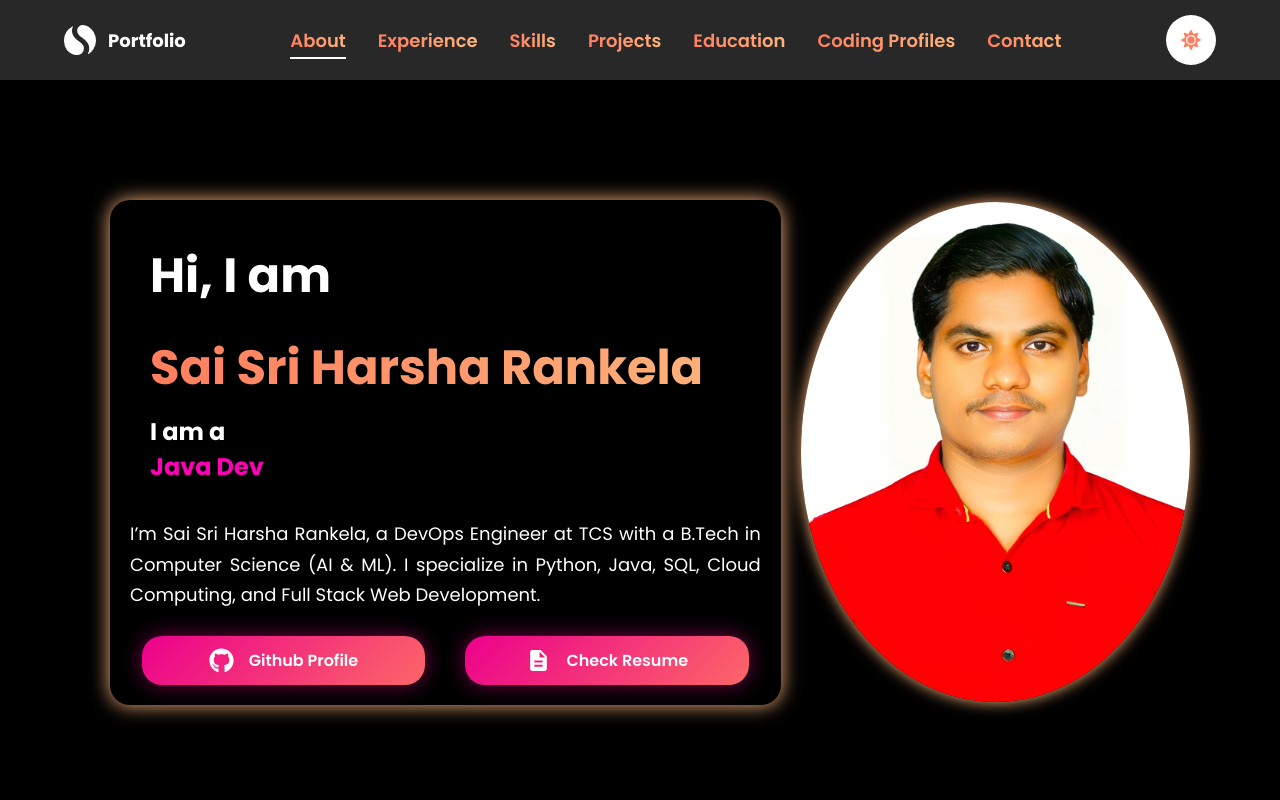
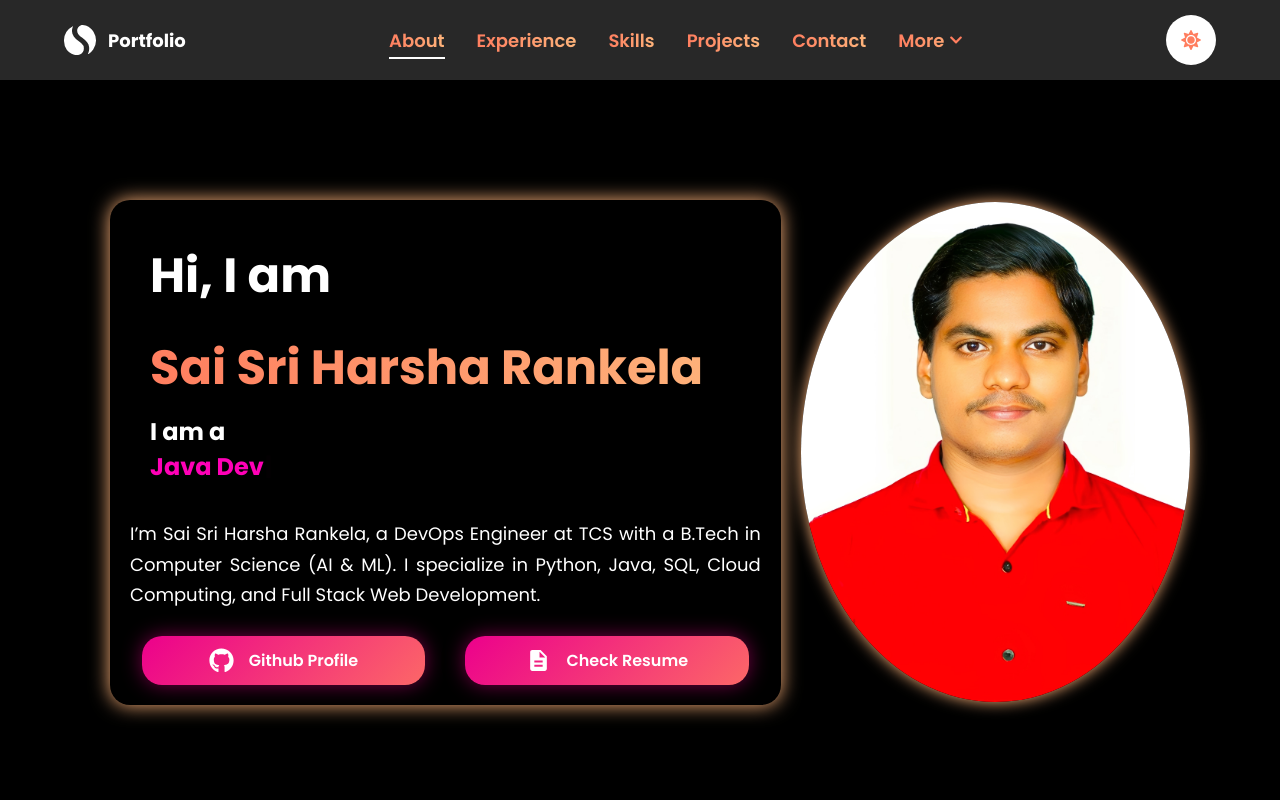
Before and after one commit to saisriharsha2003/Harsha_Portfolio, a React (Vite) app: page / in a window 1280 px wide. Shown: the top 800 px of the page. Built offline with nearby package versions, Linux system fonts and the light colour scheme.

Commit message:
modified navabar styling

```diff
--- a/src/components/Navbar/Navbar.jsx
+++ b/src/components/Navbar/Navbar.jsx
@@ -10,31 +10,31 @@ import {
   NavItems,
   ButtonContainer,
   MobileIcon,
+  DropdownContainer,
+  DropdownMenu,
+  DropdownItem,
+  NavLinkMore,
   MobileMenu,
   MobileLink,
   ThemeToggle,
   Circle,
   SunIcon,
+  DropIcon,
   MoonIcon,
 } from "./NavbarStyle";
 import { SiSimilarweb } from "react-icons/si";
 import { FaBars } from "react-icons/fa";
 import { useTheme } from "styled-components";
 
-const sections = [
-  "about",
-  "experience",
-  "skills",
-  "projects",
-  "education",
-  "coding profiles",
-  "contact",
-];
-
 const Navbar = ({ toggleTheme }) => {
   const [isOpen, setIsOpen] = useState(false);
   const [activeSection, setActiveSection] = useState("about");
+  const [dropdownOpen, setDropdownOpen] = useState(false);
   const currentTheme = useTheme();
+
+  const mainSections = ["about", "experience", "skills", "projects", "contact"];
+  const dropdownSections = ["education", "coding profiles"];
+  const sections = [...mainSections, ...dropdownSections];
 
   const handleScroll = () => {
     let scrollPosition = window.scrollY + 100;
@@ -91,7 +91,7 @@ const Navbar = ({ toggleTheme }) => {
         </MobileIcon>
 
         <NavItems>
-          {sections.map((section, index) => (
+          {mainSections.map((section, index) => (
             <motion.div
               key={section}
               initial={{ opacity: 0, y: -20 }}
@@ -111,6 +111,30 @@ const Navbar = ({ toggleTheme }) => {
               </NavLink>
             </motion.div>
           ))}
+          <DropdownContainer
+            onMouseEnter={() => setDropdownOpen(true)}
+            onMouseLeave={() => setDropdownOpen(false)}
+          >
+            <NavLinkMore>More <DropIcon /></NavLinkMore>
+            {dropdownOpen && (
+              <DropdownMenu>
+                {dropdownSections.map((section) => (
+                  <DropdownItem
+                    key={section}
+                    as={ScrollLink}
+                    to={section}
+                    smooth={true}
+                    duration={500}
+                    offset={-80}
+                    onClick={() => setActiveSection(section)}
+                  >
+                    {capitalizeWords(section)}
+                  </DropdownItem>
+                ))}
+              </DropdownMenu>
+            )}
+          </DropdownContainer>
+
         </NavItems>
 
         <ButtonContainer>
--- a/src/components/Navbar/NavbarStyle.js
+++ b/src/components/Navbar/NavbarStyle.js
@@ -1,6 +1,6 @@
 import styled from "styled-components";
 import { Link as LinkR } from "react-router-dom";
-import { FaSun, FaMoon } from "react-icons/fa";
+import { FaSun, FaMoon, FaChevronDown } from "react-icons/fa";
 
 export const Nav = styled.nav`
   background: rgba(17, 17, 17, 0.9);
@@ -112,6 +112,104 @@ export const ThemeToggle = styled.button`
   align-items: center;
 `;
 
+export const DropIcon = styled(FaChevronDown)`
+  font-size: 14px;
+  fill: #ff7e5f;
+  transition: transform 0.3s ease-in-out;
+
+
+`;
+
+export const NavLinkMore = styled(LinkR)`
+  font-size: 18px;
+  font-weight: 600;
+  text-decoration: none;
+  background: linear-gradient(to right, #ff7e5f, #feb47b);
+  -webkit-background-clip: text;
+  color: transparent;
+  padding-bottom: 4px;
+  transition: all 0.3s ease-in-out;
+
+  &:hover {
+    color: white;
+    cursor: pointer;
+  }
+
+  &:hover::after {
+    transform: scaleX(1);
+  }
+
+  &.active {
+    border-bottom: 2px solid white;
+  }
+`;
+
+export const DropdownContainer = styled.div`
+  position: relative;
+  cursor: pointer;
+`;
+
+export const DropdownMenu = styled.div`
+  position: absolute;
+  top: 30px;
+  left: 0;
+  max-width: 400px;
+  background: rgba(17, 17, 17, 0.9);
+  backdrop-filter: blur(10px);
+  padding: 15px;
+  display: flex;
+  flex-direction: column;
+  border-radius: 8px;
+  box-shadow: 0 5px 15px rgba(0, 0, 0, 0.3);
+  opacity: 0;
+  visibility: hidden;
+  transform: translateY(-10px);
+  transition: opacity 0.3s ease-in-out, transform 0.3s ease-in-out;
+
+  ${DropdownContainer}:hover & {
+    opacity: 1;
+    visibility: visible;
+    transform: translateY(0);
+  }
+`;
+
+export const DropdownItem = styled(LinkR)`
+  font-size: 18px;
+  font-weight: 600;
+  text-decoration: none;
+  background: linear-gradient(to right, #ff7e5f, #feb47b);
+  -webkit-background-clip: text;
+  color: transparent;
+  position: relative;
+  padding: 5px;
+  transition: all 0.3s ease-in-out;
+
+  &:hover {
+    color: white;
+    cursor: pointer;
+  }
+
+  &::after {
+    content: "";
+    position: absolute;
+    width: 100%;
+    height: 3px;
+    background: linear-gradient(to right, #ff7e5f, #feb47b);
+    bottom: -5px;
+    left: 0;
+    transform: scaleX(0);
+    transition: transform 0.3s ease-in-out;
+  }
+
+  &:hover::after {
+    transform: scaleX(1);
+  }
+
+  &.active {
+    border-bottom: 2px solid white;
+  }
+`;
+
 export const Circle = styled.div`
   width: 50px;
   height: 50px;
```
